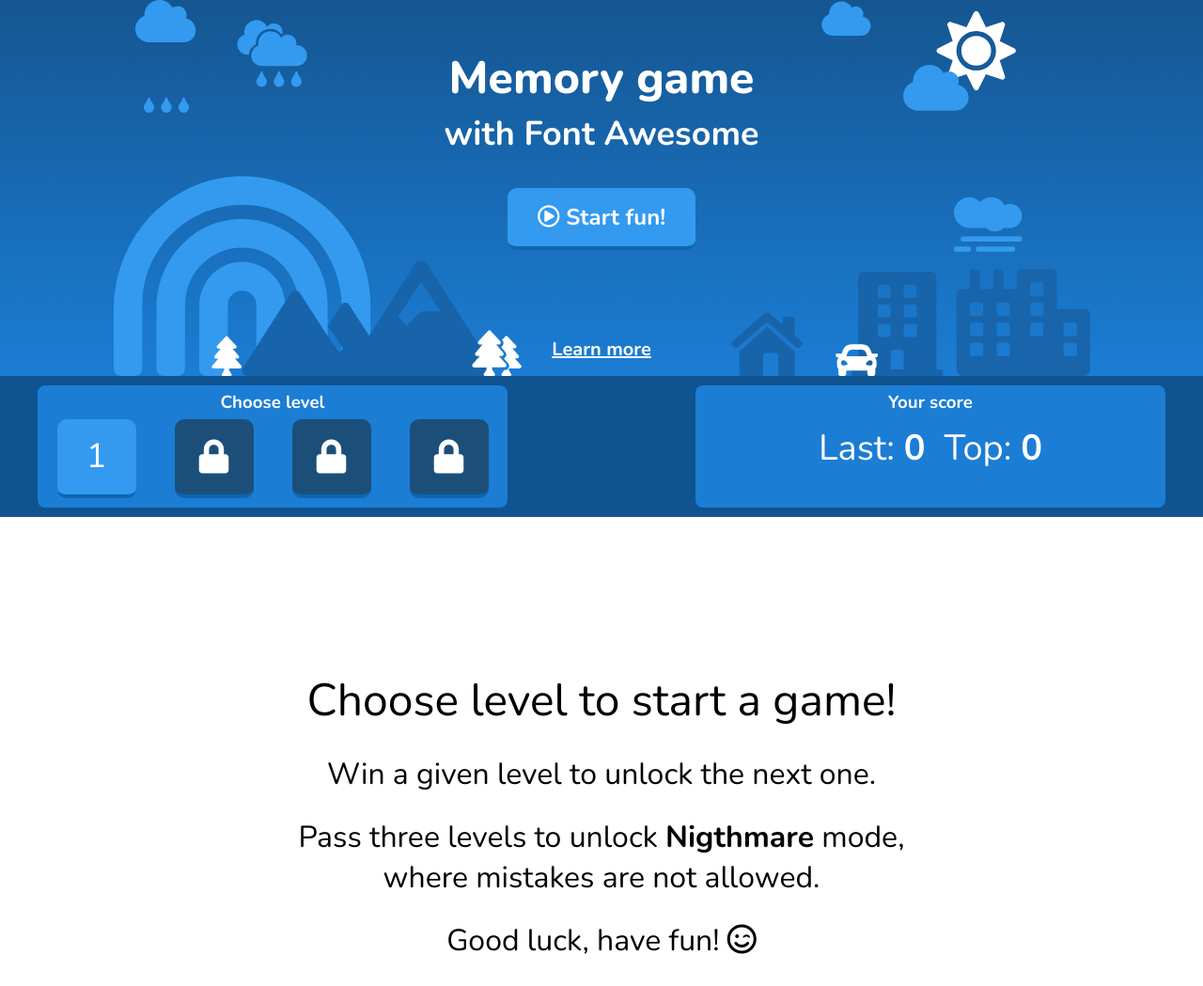
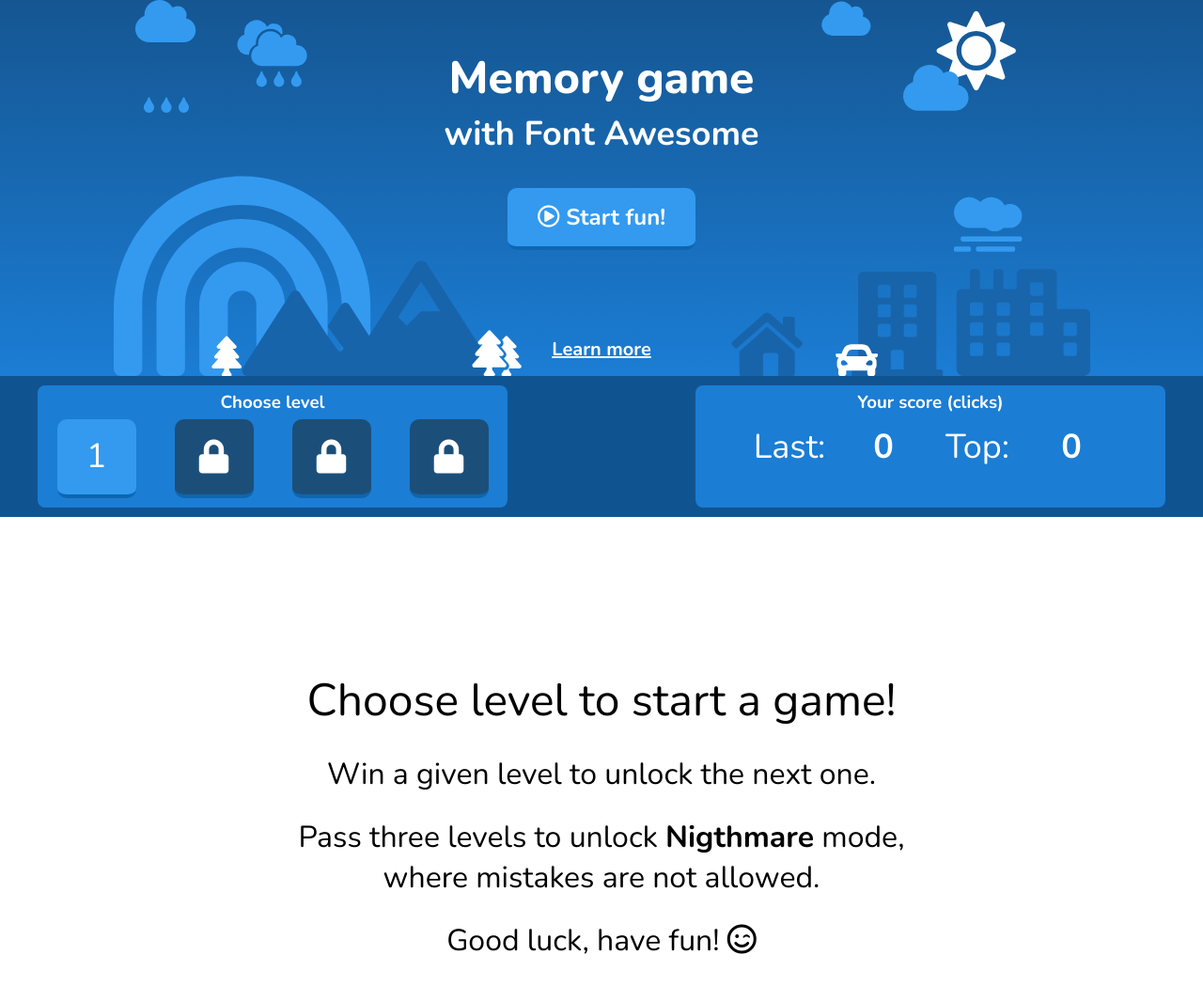
Before and after one commit to chaczyk113/MemoryGame, a React app: page / in a window 1280 px wide. Shown: the top 1049 px of the page at 94% size. Built offline with nearby package versions, Linux system fonts and the light colour scheme.

Commit message:
4th lvl matche score

```diff
--- a/src/components/Game/Card.js
+++ b/src/components/Game/Card.js
@@ -2,7 +2,7 @@ import React from 'react';
 import './Card.scss'
 import config from '../../config/config.json'
 
-const card = ({ size, isReversed, isMatched, cardIcon, cardColor, id, cardClick}) => {
+const card = ({ size, isReversed, cardIcon, cardColor, id, cardClick}) => {
 
     const containerStyle = {
         width: size,
--- a/src/components/Menu/LvlScore.js
+++ b/src/components/Menu/LvlScore.js
@@ -5,8 +5,8 @@ const lvlScroe = ({ gameScore }) => {
 
     return (
         <div className="LvlScore">
-            <p>Last: <b>{gameScore.last}</b></p>
-            <p>Top: <b>{gameScore.top}</b></p>
+            <p>Last: </p><p><b>{gameScore.last}</b></p>
+            <p>Top: </p><p><b>{gameScore.top}</b></p>
         </div>
     )
 }
--- a/src/components/Menu/LvlScore.scss
+++ b/src/components/Menu/LvlScore.scss
@@ -1,9 +1,16 @@
 .LvlScore {
-
+    // display: flex;
+    // justify-content: flex-start;
+    // align-items: center;
+    width: 80%;
+    margin: 0 auto;
     p {
         display: inline-block;
-        font-size: 38px;
+        width: 25%;
+        font-size: 36px;
         color: #FFF;
-        margin: 5px 10px;
+        margin: 5px 0;
+        text-align: center;
+        // border: 1px solid red;
     }
 }
--- a/src/components/Menu/Menu.js
+++ b/src/components/Menu/Menu.js
@@ -6,29 +6,34 @@ import ActionButton from '../commons/ActionButton';
 
 const menu = ({ lvlButtonClick, gameScore, gameProgress, gameLvl, gameStarted }) => {
 
-    const buttonsData = [{ des: "Easy", lvl:0, text:"1" }, { des: "Medium", lvl:1, text:"2" }, { des: "Hard", lvl:2, text:"3" }, { des: "Nightmare", lvl:3, text:<i className="far fa-dizzy"></i> }];
+    const buttonsData = [{ des: "Easy", lvl: 0, text: "1" }, { des: "Medium", lvl: 1, text: "2" }, { des: "Hard", lvl: 2, text: "3" }, { des: "Nightmare", lvl: 3, text: <i className="far fa-dizzy"></i> }];
     const buttonsArray = buttonsData.map((button, index) => {
         return (
             <ActionButton
-                key = {index}
+                key={index}
                 description={button.des}
                 click={lvlButtonClick}
-                gameLvl = {gameLvl}
-                gameStarted = {gameStarted}
+                gameLvl={gameLvl}
+                gameStarted={gameStarted}
                 level={button.lvl}
-                locked = {button.lvl <= gameProgress?false:true}>
+                locked={button.lvl <= gameProgress ? false : true}>
                 {button.text}
-             </ActionButton>
+            </ActionButton>
         )
     })
+    let headerText = <>Your score (clicks)</>
+    if (gameLvl === 3) {
+        headerText = <>Your score (matches)</>
+    }
+
     return (
         <div id="Menu" className="Menu">
             <div className="wrapper">
                 <ButtonGroup header="Choose level">
                     {buttonsArray}
                 </ButtonGroup >
-                <ButtonGroup header="Your score">
-                    <LvlScore gameScore={gameScore} />
+                <ButtonGroup header={headerText}>
+                    <LvlScore gameLvl={gameLvl} gameScore={gameScore} />
                 </ButtonGroup>
             </div>
         </div>
--- a/src/components/Menu/Menu.scss
+++ b/src/components/Menu/Menu.scss
@@ -9,5 +9,15 @@
     margin: 0 auto;
     display: flex;
     justify-content: space-between;
+    flex-wrap: wrap;
   }
 }
+
+@media only screen and (max-width: 1200px) {
+  .Menu {
+    .wrapper {
+      width: 100%;
+      justify-content: center;
+    }
+  }
+}
--- a/src/components/commons/ActionButton.js
+++ b/src/components/commons/ActionButton.js
@@ -24,7 +24,6 @@ const actionButton = (props) => {
     let pressedClass = '';
     if (props.gameStarted && props.gameLvl === props.level) {
         pressedClass = "buttonPressed";
-        console.log("pressed")
     }
 
     return (
--- a/src/containers/App.js
+++ b/src/containers/App.js
@@ -47,7 +47,6 @@ class App extends Component {
       newCardsObj[index] = {
         icon: icon,
         isReversed: false,
-        isMatched: false
       };
 
       index = cardsIds.splice(Math.floor(Math.random() * cardsIds.length), 1);
@@ -55,25 +54,29 @@ class App extends Component {
       newCardsObj[index] = {
         icon: icon,
         isReversed: false,
-        isMatched: false
       };
 
     }
     return newCardsObj;
   }
 
-  winGameHandler = (clickCounter) => {
+  endGameHandler = (score) => {
+    console.log("engGame")
     let gameScore = [...this.state.gameScore];
     let gameProgress = this.state.gameProgress;
     let isNewRecord = false;
-    gameScore[this.state.lvl].last = clickCounter;
+    gameScore[this.state.lvl].last = score
     // new Record
-    if (gameScore[this.state.lvl].top > 0 && clickCounter < gameScore[this.state.lvl].top) {
-      gameScore[this.state.lvl].top = clickCounter;
+    if (this.state.lvl < 3 && gameScore[this.state.lvl].top > 0 && score < gameScore[this.state.lvl].top) {
+      gameScore[this.state.lvl].top = score;
       isNewRecord = true;
     }
     else if (gameScore[this.state.lvl].top === 0) {
-      gameScore[this.state.lvl].top = clickCounter;
+      gameScore[this.state.lvl].top = score;
+      isNewRecord = true;
+    }
+    else if (this.state.lvl === 3 && gameScore[this.state.lvl].top > 0 && score > gameScore[this.state.lvl].top) {
+      gameScore[this.state.lvl].top = score;
       isNewRecord = true;
     }
     // progress made
@@ -109,22 +112,19 @@ class App extends Component {
         reversedCards[1] = index;
         // checks if there is a match
         if (modifiedCardObj[index].icon === modifiedCardObj[reversedCards[0]].icon) {
-          modifiedCardObj[index].isMatched = true;
-          modifiedCardObj[reversedCards[0]].isMatched = true;
           reversedCards = [];
           matchedCouples++;
           // Checks if we won the game!
           if (matchedCouples === config.lvlRange[this.state.lvl].size / 2) {
             isWin = true;
-            this.winGameHandler(clickCounter);
-            matchedCouples = 0;
+            this.endGameHandler(clickCounter);
           }
         }
         // in case of fail
         else {
           // if not nightmare
-          console.log('fail ' + this.state.lvl);
           if (this.state.lvl !== 3) {
+
             setTimeout(() => {
               modifiedCardObj[reversedCards[0]].isReversed = true;
               modifiedCardObj[reversedCards[1]].isReversed = true;
@@ -134,6 +134,7 @@ class App extends Component {
             }, 600);
           }
           else {
+            this.endGameHandler(matchedCouples);
             isFailure = true;
           }
         }
@@ -150,7 +151,7 @@ class App extends Component {
             }, 600);
           }, 600);
         }
-        else if (reversedCards.length < 2){
+        else if (reversedCards.length < 2) {
           this.buttonLocker = false;
         }
       })
@@ -168,7 +169,6 @@ class App extends Component {
   startNewGame = (lvl) => {
     let lvlRangeSize = config.lvlRange[lvl].size;
     const newCardsObj = this.randomIcons(lvlRangeSize);
-    console.log(newCardsObj);
     this.setState({
       gameStarted: true,
       cardsObj: newCardsObj,
@@ -179,8 +179,6 @@ class App extends Component {
       matchedCouples: 0,
       reversedCards: []
     }, () => {
-      console.log("State setted");
-      console.log(this.state);
       setTimeout(() => {
         this.reverseAllCards();
       }, config.reverseTime[lvl])
@@ -208,7 +206,7 @@ class App extends Component {
       gameAreaWidth: width,
       gameAreaStyle: {
         height: height + 'px',
-        width: width + 'px',
+        // width: width + 'px',
       }
     });
     const savedProgress = localStorage.getItem('gameProgress');
--- a/src/containers/App.scss
+++ b/src/containers/App.scss
@@ -10,7 +10,8 @@ a:link, a:visited {
 }
 
 .gameArea {
-    margin: 0 auto;
+    width: 100%;
+    // margin: 0 auto;
     position: relative;
     display: flex;
     justify-content: center;
```
Also changed, not shown: build/asset-manifest.json, build/index.html, build/service-worker.js, src/components/Menu/LvlScore.css, src/components/Menu/Menu.css, src/containers/App.css, 10 other files. Lines whose indentation alone changed are shown as unchanged.
